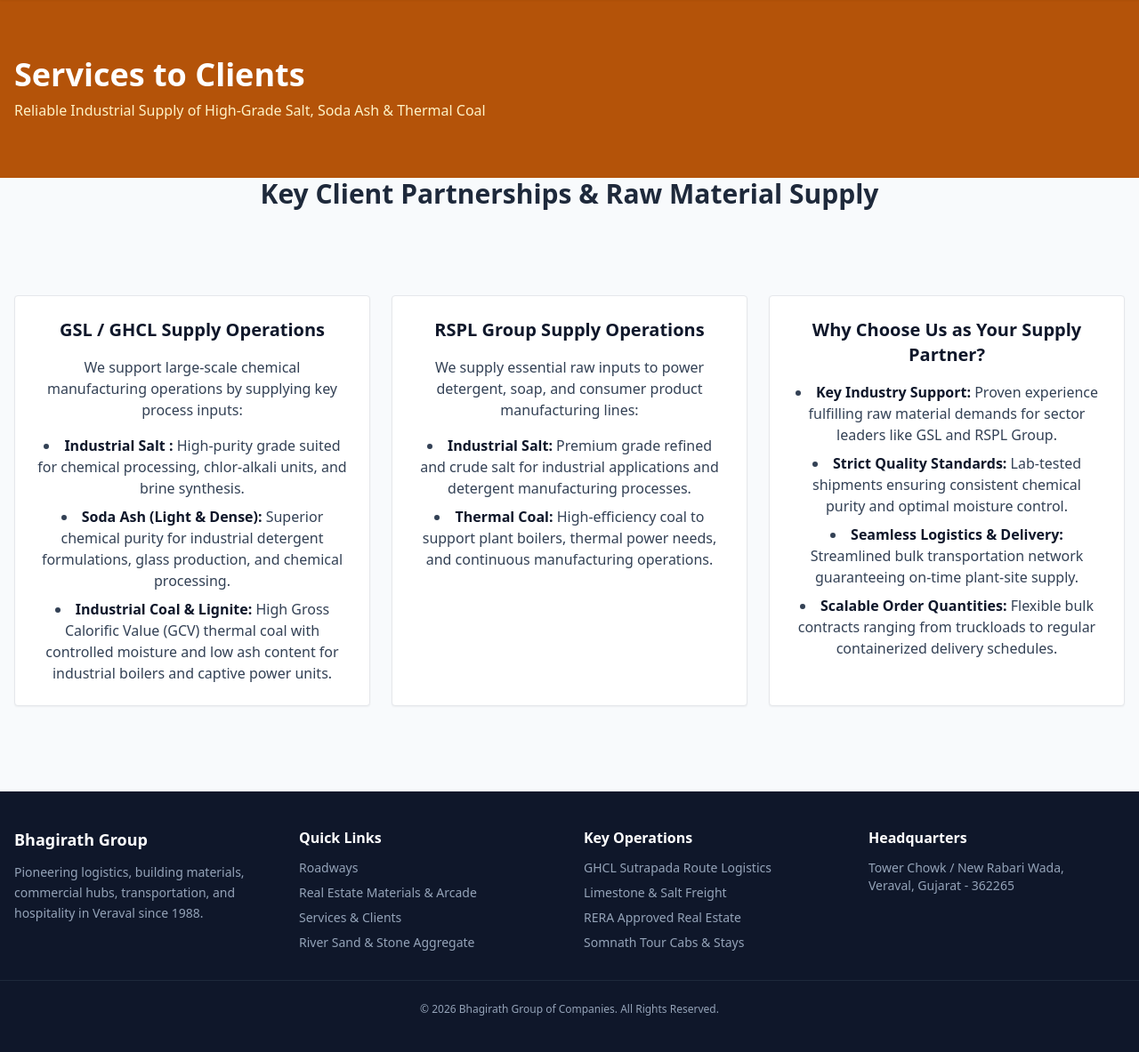
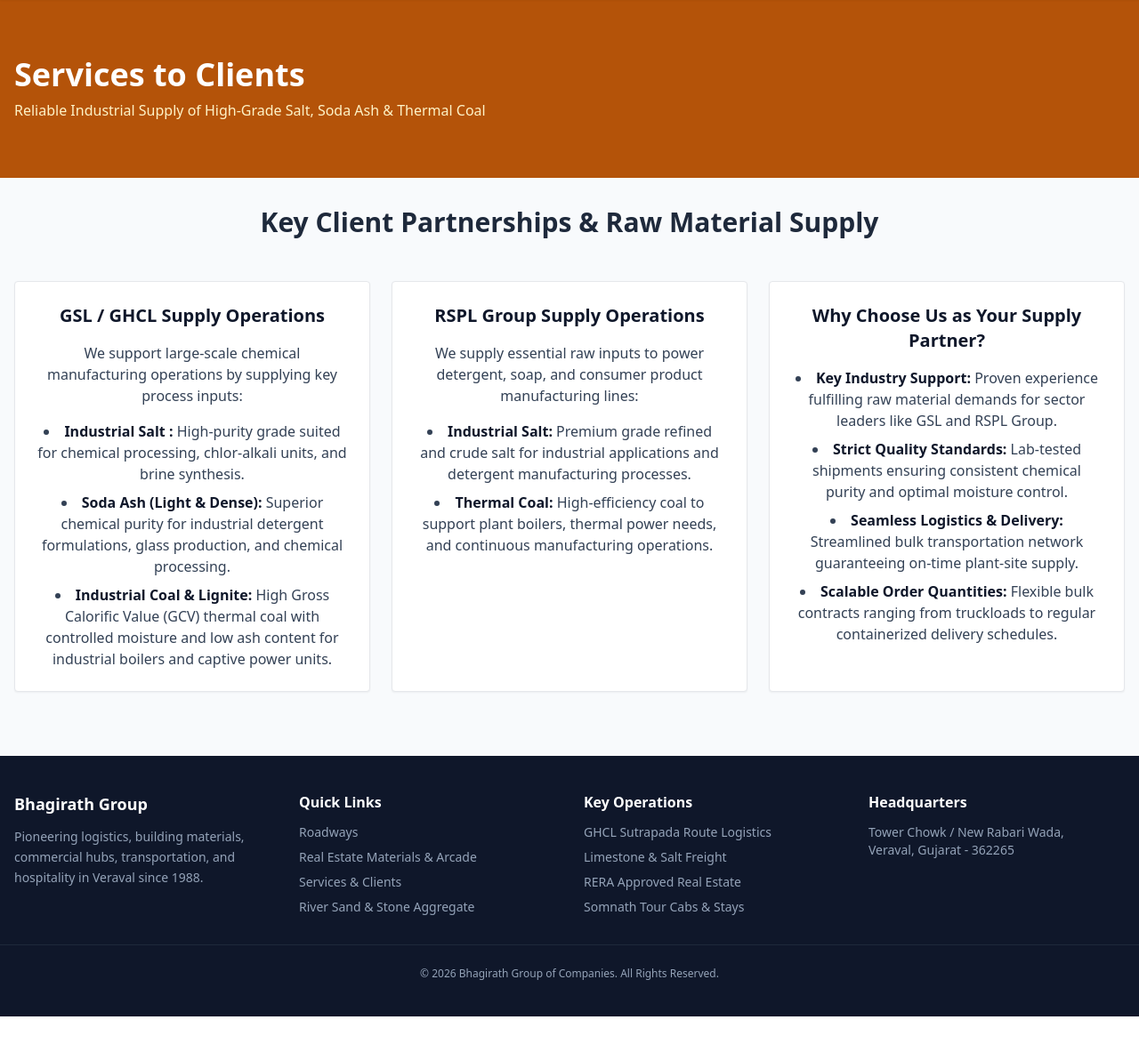
Before and after one commit to Nirav5238/Bhagirath-Group, a Flask app: page /cab-service in a window 1280 px wide. Shown: the part 100-1283 px from the top of the page at 89% size. After the commit the page ends 1243 px from the top, so only its background shows below. Run offline with Flask 3, Linux system fonts and the light colour scheme; some libraries are stand-ins or nearby versions.

Commit message:
change19

```diff
--- a/templates/cab.html
+++ b/templates/cab.html
@@ -7,8 +7,8 @@
         <p class="text-amber-100 mt-2">Reliable Industrial Supply of High-Grade Salt, Soda Ash & Thermal Coal</p>
     </div>
 </section>
-<h2 class="text-3xl font-bold text-center mb-12">Key Client Partnerships & Raw Material Supply</h2>
-<section class="max-w-7xl mx-auto px-4 py-12 grid md:grid-cols-3 gap-6">
+<h2 class="text-3xl font-bold text-center mb-6 mt-8">Key Client Partnerships & Raw Material Supply</h2>
+<section class="max-w-7xl mx-auto px-4 py-6 grid md:grid-cols-3 gap-6">
     <div class="bg-white p-6 border rounded shadow-sm text-center">
         <!--<i class="fa-solid fa-car text-4xl text-amber-600 mb-3"></i>-->
         <div class="space-y-4">
```
